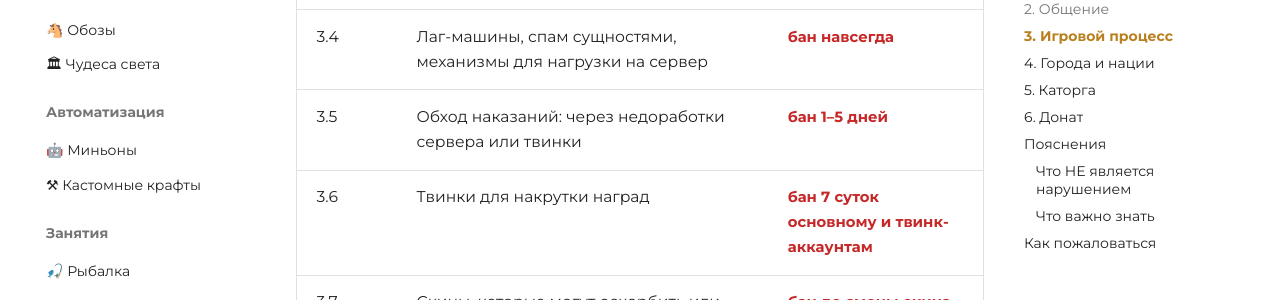
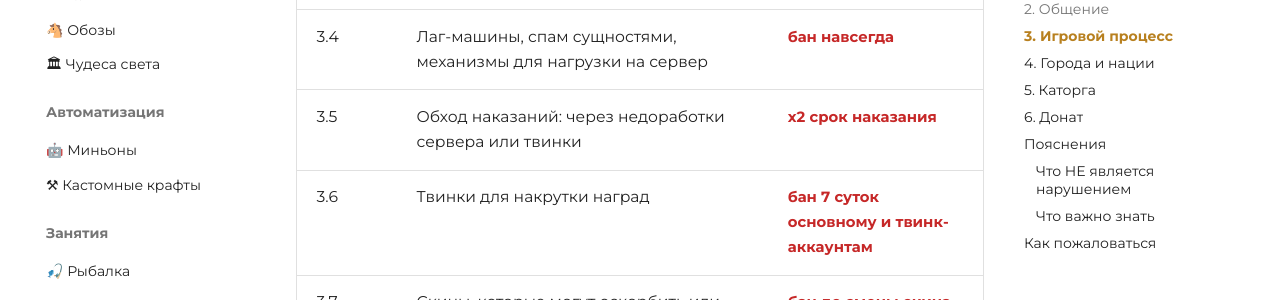
Before and after one commit to zixSSSed/NationRise-Wiki, an MkDocs documentation site: the page built from docs/rules.md, in a window 1280 px wide and 900 px high, scrolled down 3818 px. Shown: the part 152-452 px from the top of the window. Built offline with MkDocs 1.6.1 and Material for MkDocs 9.7.7, drawn with Linux system fonts in a browser that asks for light colours.

Commit message:
Update rules.md

```diff
--- a/docs/rules.md
+++ b/docs/rules.md
@@ -78,7 +78,7 @@
 | 3.2 | Воровство ресурсов из города ради передачи их другому городу | <span class="nak">бан 14 суток вору и получателю + откат</span> |
 | 3.3 | Ловушки на спавне города | <span class="nak">бан до 3 суток</span> |
 | 3.4 | Лаг-машины, спам сущностями, механизмы для нагрузки на сервер | <span class="nak">бан навсегда</span> |
-| 3.5 | Обход наказаний: через недоработки сервера или твинки | <span class="nak">бан 1–5 дней</span> |
+| 3.5 | Обход наказаний: через недоработки сервера или твинки | <span class="nak">х2 срок наказания</span> |
 | 3.6 | Твинки для накрутки наград | <span class="nak">бан 7 суток основному и твинк-аккаунтам</span> |
 | 3.7 | Скины, которые могут оскорбить или задеть чувства | <span class="nak">бан до смены скина</span> |
 | 3.8 | Ники, которые могут оскорбить или задеть чувства | <span class="nak">бан навсегда</span> |
```
